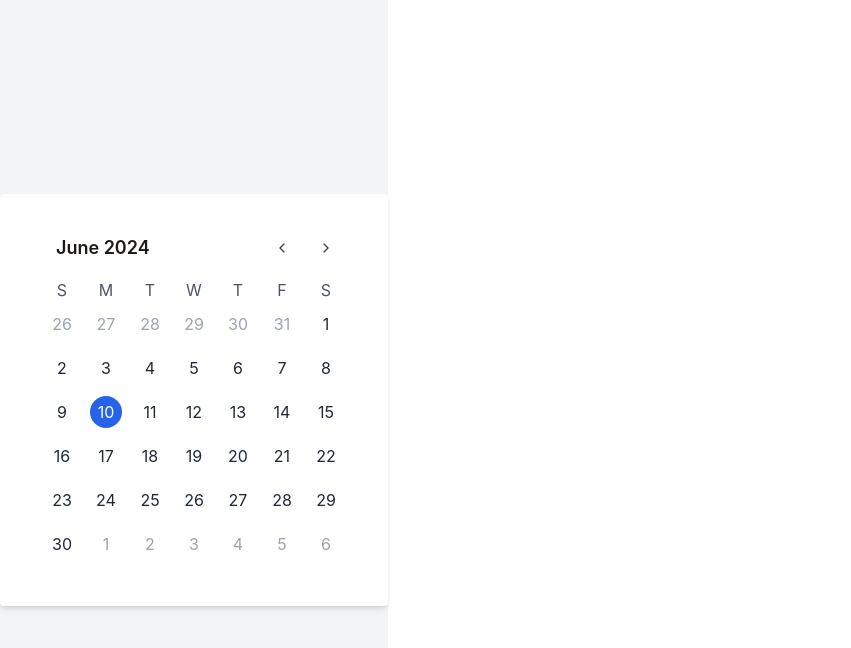
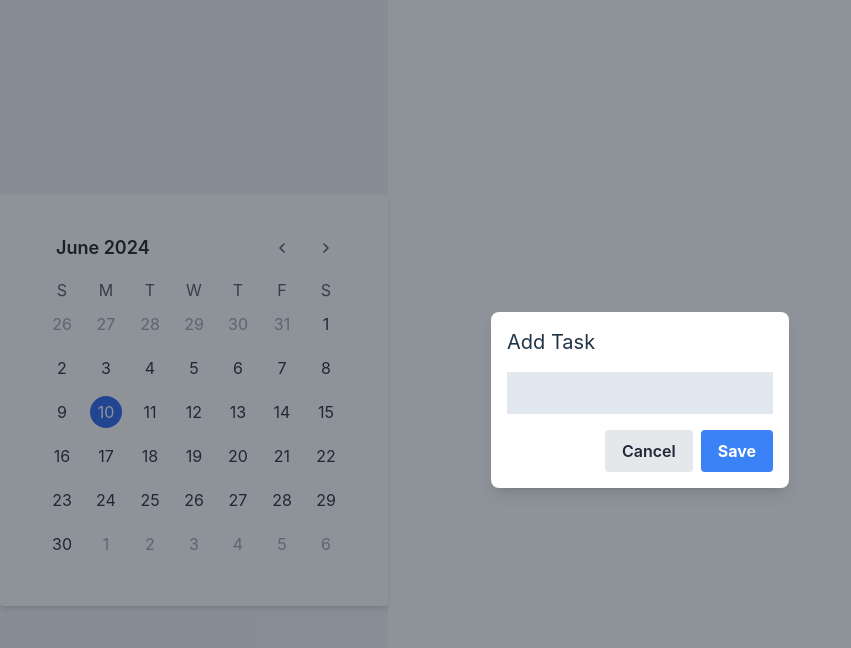
Before and after one commit to mrseeker53/calendar, a React (Vite) app: page / in a window 1280 px wide. Both pictures are taken after a click on the element "10". Shown: the top 648 px of the page, without its empty margins (0-851 px from the left). Built offline with nearby package versions, Linux system fonts and the light colour scheme.

Commit message:
create TaskModal component to take input tasks and update Calendar, CalendarDays component

```diff
--- a/src/components/Calendar/Calendar.jsx
+++ b/src/components/Calendar/Calendar.jsx
@@ -4,15 +4,18 @@ import { addMonths, subMonths } from "date-fns";
 import CalendarHeader from "./CalendarHeader";
 import CalendarWeek from "./CalendarWeek";
 import CalendarDays from "./CalendarDays";
+import TaskModal from "./TaskModal";
 
 const Calendar = () => {
 	// State to manage current month
 	const [currentMonth, setCurrentMonth] = useState(new Date());
 	// State to manage select date
 	const [selectedDate, setSelectedDate] = useState(new Date());
+	const [showModal, setShowModal] = useState(false);
 
-	const onDateClick = (day) => {
-		setSelectedDate(day);
+	// Function to navigate to next month
+	const nextMonth = () => {
+		setCurrentMonth(addMonths(currentMonth, 1));
 	};
 
 	// Function to navigate to previous month
@@ -20,9 +23,9 @@ const Calendar = () => {
 		setCurrentMonth(subMonths(currentMonth, 1));
 	};
 
-	// Function to navigate to next month
-	const nextMonth = () => {
-		setCurrentMonth(addMonths(currentMonth, 1));
+	const onDateClick = (day) => {
+		setSelectedDate(day);
+		setShowModal(true);
 	};
 
 	return (
@@ -41,6 +44,12 @@ const Calendar = () => {
 				selectedDate={selectedDate}
 				onDateClick={onDateClick}
 			/>
+			{showModal && (
+				<TaskModal
+					selectedDate={selectedDate}
+					onClose={() => setShowModal(false)}
+				/>
+			)}
 		</div>
 	);
 };
--- a/src/components/Calendar/CalendarDays.jsx
+++ b/src/components/Calendar/CalendarDays.jsx
@@ -11,6 +11,7 @@ import {
 	isSameMonth,
 	isSameDay,
 } from "date-fns";
+import { useSelector } from "react-redux";
 
 const CalendarDays = ({ currentMonth, selectedDate, onDateClick }) => {
 	const monthStart = startOfMonth(currentMonth);
@@ -18,6 +19,7 @@ const CalendarDays = ({ currentMonth, selectedDate, onDateClick }) => {
 	const startDate = startOfWeek(monthStart);
 	// Ensures a 6-row grid
 	const endDate = endOfWeek(addDays(startDate, 41));
+	const tasks = useSelector((state) => state.tasks);
 
 	const rows = [];
 	let days = [];
@@ -28,6 +30,7 @@ const CalendarDays = ({ currentMonth, selectedDate, onDateClick }) => {
 		for (let i = 0; i < 7; i++) {
 			formattedDate = format(day, "d");
 			const cloneDay = day;
+			const formattedCloneDay = format(cloneDay, "yyyy-MM-dd");
 			days.push(
 				<div
 					className="p-1.5 flex justify-center items-center"
@@ -45,6 +48,17 @@ const CalendarDays = ({ currentMonth, selectedDate, onDateClick }) => {
 					>
 						{formattedDate}
 					</span>
+					<div className="text-xs mt-1">
+						{tasks[formattedCloneDay] &&
+							tasks[formattedCloneDay].map((task, index) => (
+								<div
+									key={index}
+									className="bg-blue-200 rounded p-1 mt-1 text-xs"
+								>
+									{task}
+								</div>
+							))}
+					</div>
 				</div>
 			);
 			day = addDays(day, 1);
--- /dev/null
+++ b/src/components/Calendar/TaskModal.jsx
@@ -0,0 +1,37 @@
+import React, { useState } from 'react';
+import { useDispatch } from 'react-redux';
+import { addTask } from '../Redux/tasksSlice';
+
+const TaskModal = ({ selectedDate, onClose }) => {
+    const [task, setTask] = useState('');
+    const dispatch = useDispatch();
+
+    const handleSave = () => {
+        dispatch(addTask({ date: selectedDate, task }));
+        onClose();
+    };
+
+    return (
+        <div className="fixed inset-0 bg-gray-800 bg-opacity-50 flex items-center justify-center">
+            <div className="bg-white rounded-lg shadow-lg p-4">
+                <h2 className="text-xl mb-4">Add Task</h2>
+                <input
+                    type="text"
+                    className="bg-slate-200 text-gray-800 border p-2 w-full mb-4"
+                    value={task}
+                    onChange={e => setTask(e.target.value)}
+                />
+                <div className="flex justify-end">
+                    <button className="bg-gray-200 hover:bg-gray-300 text-gray-800 font-semibold py-2 px-4 rounded mr-2" onClick={onClose}>
+                        Cancel
+                    </button>
+                    <button className="bg-blue-500 hover:bg-blue-700 text-white font-bold py-2 px-4 rounded" onClick={handleSave}>
+                        Save
+                    </button>
+                </div>
+            </div>
+        </div>
+    );
+};
+
+export default TaskModal;
```
